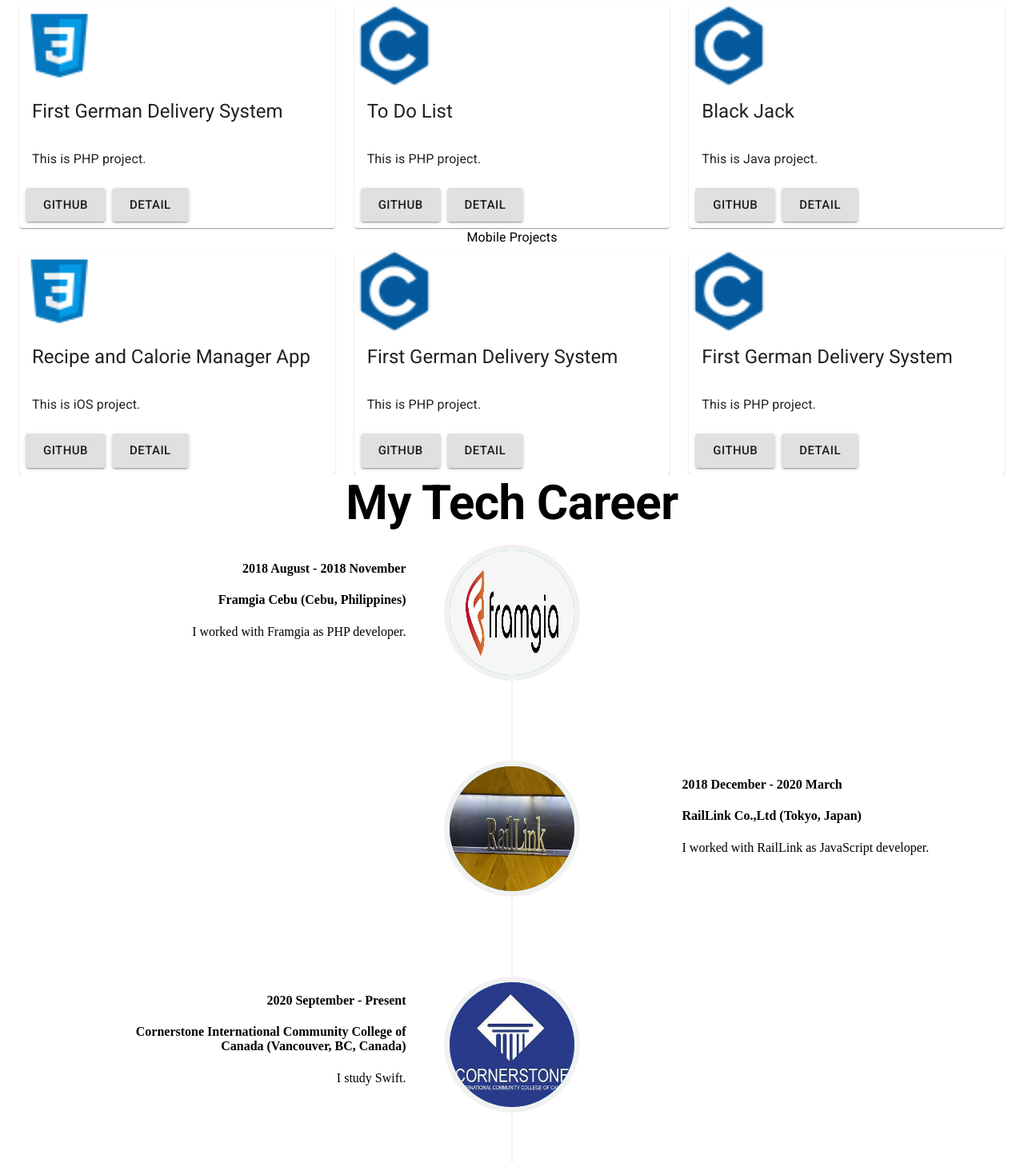
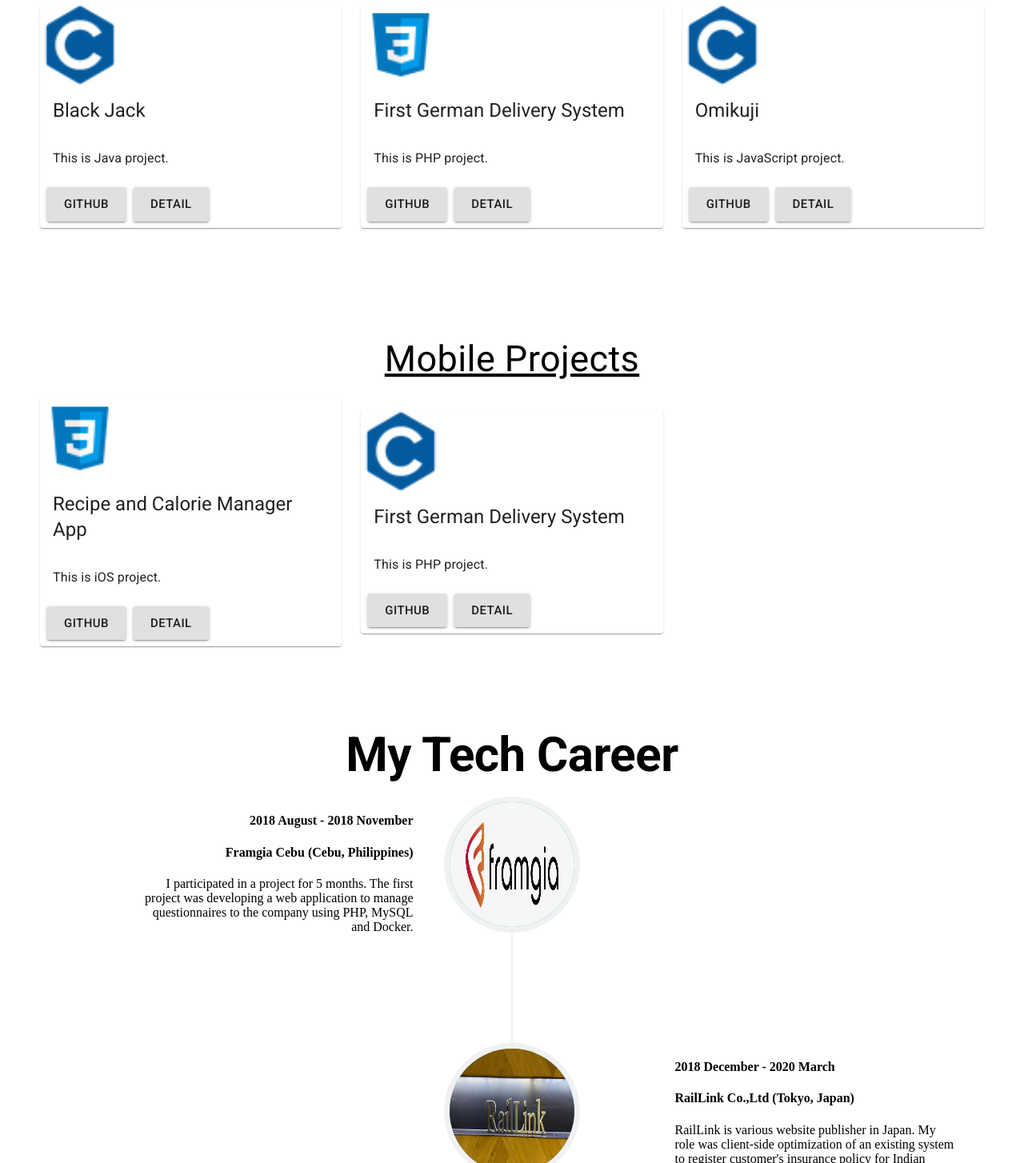
Before and after one commit to wangkalbi-gernessen/next-portfolio-website, a Next.js app: page / in a window 1280 px wide. Shown: the part 996-2450 px from the top of the page at 80% size. Built offline with nearby package versions, Linux system fonts and the light colour scheme.

Commit message:
Add description on Career

```diff
--- a/components/Career.js
+++ b/components/Career.js
@@ -6,8 +6,7 @@ const useStyles = makeStyles({
     width: "100%",
     height: "100%",
     backgroundColor:"#ffffff",
-    overflow: "hidden",
-    paddingBottom: "100px"
+    padding: "50px"
   },
   title: {
     fontWeight: 700
@@ -42,7 +41,7 @@ const Career = () => {
                 <h4>Framgia Cebu (Cebu, Philippines)</h4>
               </div>
               <div className="timeline-body">
-                <p>I worked with Framgia as PHP developer.</p>
+                <p>I participated in a project for 5 months. The first project was developing a web application to manage questionnaires to the company using PHP, MySQL and Docker.</p>
               </div>
             </div>
           </li>
@@ -56,7 +55,7 @@ const Career = () => {
                 <h4>RailLink Co.,Ltd (Tokyo, Japan)</h4>
               </div>
               <div className="timeline-body">
-                <p>I worked with RailLink as JavaScript developer.</p>
+                <p>RailLink is various website publisher in Japan. My role was client-side optimization of an existing system to register customer's insurance policy for Indian clients. For one and half year, I worked with a team of 10 System Engineers using HTML5, CSS3,  JavaScript and the company’s own framework,  mainly tested the system and performed user testing and troubleshooting.</p>
               </div>
             </div>
           </li>
@@ -70,7 +69,7 @@ const Career = () => {
                 <h4>Cornerstone International Community College of Canada (Vancouver, BC, Canada)  </h4>
               </div>
               <div className="timeline-body">
-                <p>I study Swift.</p>
+                <p>I studied web and mobile software development for 1 years. The curriculum was mainly fundamental programming languages for developments and data structure. 1st year : learned knowledge of fundamental programming.</p>
               </div>
             </div>
           </li>
--- a/components/Footer.js
+++ b/components/Footer.js
@@ -15,7 +15,6 @@ const useStyles = makeStyles({
     height: '100%',
     display: 'flex',
     position: 'relative',
-    marginTop: '150px',
     justifyContent: 'flex-start',
     backgroundColor: "#fff"
   },
--- a/components/Main.js
+++ b/components/Main.js
@@ -7,22 +7,13 @@ import EmailIcon from '@material-ui/icons/Email';
 import CallIcon from '@material-ui/icons/Call';
 import FacebookIcon from '@material-ui/icons/Facebook';
 import InstagramIcon from '@material-ui/icons/Instagram';
-import zIndex from '@material-ui/core/styles/zIndex';
 
 const useStyles = makeStyles({
   mainContent: {
     width: "100%",
-    height: "100vh",
-    overflow: "hidden",
-    // backgroundColor: "linear-gradient(124deg, #ff2400, #e81d1d, #e8b71d, #e3e81d, #1de840, #1ddde8, #2b1de8, #dd00f3, #dd00f3)",
-    // backgroundSize: "1800% 1800%",
-    // WebkitAnimation: "rainbow 18s ease infinite",
-    // zAnimation: "rainbow 18s ease infinite",
-    // oAnimation: "rainbow 18s ease infinite",
-    // animation: "ranbow 18s ease infinite",
-    // "@-webkit-keyframes rainbow": {
-
-    // }
+    height: "87vh",
+    margin: 0,
+    padding: 0,
   },
   introduction: {
     paddingTop: "100px",
--- a/components/Projects.js
+++ b/components/Projects.js
@@ -8,8 +8,7 @@ const useStyles = makeStyles({
     width: "100%",
     height: "100%",
     backgroundColor: "white",
-    overflow: "hidden",
-    backgroundColor: "white"
+    padding: "50px"
   },
   title: {
     fontWeight: "700"
@@ -24,8 +23,8 @@ const useStyles = makeStyles({
     justifyContent: "center"
   },
   paper: {
-    width: "60%",
-    height: "60%",
+    width: "100%",
+    height: "100%",
     boxShadow: "5px 10px red",
     backgroundColor: "white",
     border: "2px solid #000"
@@ -36,12 +35,22 @@ const Projects = () => {
   const [open, setOpen] = useState(false);
   const [selectedProject, setSelectedProject] = useState(null);
 
-  const handleOpen = (web) => {
+  const webHandleOpen = (web) => {
     setSelectedProject(web);
     setOpen(true);
   };
 
-  const handleClose = () => {
+  const webHandleClose = () => {
+    setSelectedProject(null);
+    setOpen(false);
+  };
+
+  const mobileHandleOpen = (mobile) => {
+    setSelectedProject(mobile);
+    setOpen(true);
+  };
+
+  const mobileHandleClose = () => {
     setSelectedProject(null);
     setOpen(false);
   };
@@ -49,24 +58,23 @@ const Projects = () => {
   const classes = useStyles();
 
   const webs = [
-    {id: 1, title: "First German Delivery System", content: "This is PHP project.", source: "GitHub", sourceHref: "https://github.com/wangkalbi-gernessen/FirstGermanDeliverySystem", detail: "Detail", image: "/css.png"},
-    {id: 2, title: "To Do List", content: "This is PHP project.", source: "GitHub", sourceHref: "https://github.com/wangkalbi-gernessen/JavaScript_Omikuji", detail: "Detail", image: "/c.png"},
-    {id: 3, title: "Black Jack", content: "This is Java project.", source: "GitHub", sourceHref: "https://github.com/wangkalbi-gernessen/JavaScript_Omikuji", detail: "Detail", image: "/c.png"},
+    {id: 1, title: "Black Jack", content: "This is Java project.", source: "GitHub", sourceHref: "ihttps://github.com/YumiMachino/Group1_BlackJack", detail: "Detail", image: "/c.png"},
+    {id: 2, title: "First German Delivery System", content: "This is PHP project.", source: "GitHub", sourceHref: "https://github.com/wangkalbi-gernessen/FirstGermanDeliverySystem", detail: "Detail", image: "/css.png"},
+    {id: 3, title: "Omikuji", content: "This is JavaScript project.", source: "GitHub", sourceHref: "https://github.com/wangkalbi-gernessen/JavaScript_Omikuji", detail: "Detail", image: "/c.png"},
   ];
 
   const mobiles = [
     {id: 1, title: "Recipe and Calorie Manager App", content: "This is iOS project.", source: "GitHub", sourceHref: "https://github.com/Chihori-Suzuki/Recipe-and-Calorie-Manager-App", detail: "Detail", image: "/css.png"},
-    {id: 2, title: "First German Delivery System", content: "This is PHP project.", source: "GitHub", detail: "Detail", image: "/c.png"},
-    {id: 3, title: "First German Delivery System", content: "This is PHP project.", source: "GitHub", detail: "Detail", image: "/c.png"},
+    {id: 2, title: "First German Delivery System", content: "This is PHP project.", source: "GitHub", sourceHref: "https://github.com/Chihori-Suzuki/Recipe-and-Calorie-Manager-App", detail: "Detail", image: "/c.png"},
   ];
 
   return (
     <Container className={classes.content} id="projects">
       <Typography align="center" gutterBottom="true" variant="h2" className={classes.title}>PROJECTS</Typography>
-      <Typography align="center" gutterBottom="true" variants="h2">Web Projects</Typography>
+      <Typography align="center" gutterBottom="true" variants="h2" style={{fontSize:"45px", textDecoration: "underline"}}>Web Projects</Typography>
       <Grid container spacing={3} direction="row" justify="evenly-between" alignItems="center">
         { webs.map ((web) => (
-        <Grid item xs={4} id={web.id}>
+        <Grid item xs={4} id={web.id} style={{marginBottom: "30px"}}>
           <Card>
             <CardMedia image={web.image} className={classes.images} />
             <CardHeader title={web.title} />
@@ -75,19 +83,19 @@ const Projects = () => {
             </CardContent>
             <CardActions>
               <Button href={web.sourceHref} size="large" variant="contained">{web.source}</Button>
-              <Button size="large" variant="contained" onClick={() => handleOpen(web)}>{web.detail}</Button>
+              <Button size="large" variant="contained" onClick={() => webHandleOpen(web)}>{web.detail}</Button>
             </CardActions>
           </Card>
         </Grid>
         ))}
-        <Modal open={open} onClose={handleClose} className={classes.modal}>
+        <Modal open={open} onClose={webHandleClose} className={classes.modal}>
         <Container className={classes.paper}>
           <Typography>{selectedProject && selectedProject.title}</Typography>
-          <Button onClick={handleClose} variant="contained" color="secondary">Close window</Button>
+          <Button onClick={webHandleClose} variant="contained" color="secondary">Close window</Button>
         </Container>
       </Modal>
       </Grid>
-      <Typography align="center" gutterBottom="true" variants="h1">Mobile Projects</Typography>
+      <Typography align="center" gutterBottom="true" variants="h1" style={{fontSize:"45px", textDecoration: "underline", marginTop: "100px"}}>Mobile Projects</Typography>
       <Grid container spacing={3} direction="row" justify="evenly-between" alignItems="center">
         { mobiles.map ((mobile) => (
         <Grid item xs={4}>
@@ -99,18 +107,18 @@ const Projects = () => {
             </CardContent>
             <CardActions>
               <Button href={mobile.sourceHref} size="large" variant="contained">{mobile.source}</Button>
-              <Button size="large" variant="contained" onClick={handleOpen}>{mobile.detail}</Button>
+              <Button size="large" variant="contained" onClick={() => mobileHandleOpen(mobile)}>{mobile.detail}</Button>
             </CardActions>
           </Card>
         </Grid>
         ))}
+        <Modal open={open} onClose={mobileHandleClose} className={classes.modal}>
+        <Container className={classes.paper}>
+          <Typography>{selectedProject && selectedProject.title}</Typography>
+          <Button onClick={mobileHandleClose} variant="contained" color="secondary">Close window</Button>
+        </Container>
+      </Modal>
       </Grid>
-      {/* <Modal open={open} onClose={handleClose} className={classes.modal}>
-        <Container className={classes.paper}>
-          <Typography>Mobile</Typography>
-          <Button onClick={handleClose} variant="contained" color="secondary">Close window</Button>
-        </Container>
-      </Modal> */}
     </Container>
   );
 }
--- a/components/Skills.js
+++ b/components/Skills.js
@@ -3,10 +3,10 @@ import { makeStyles, Typography } from '@material-ui/core';
 
 const useStyles = makeStyles({
   content: {
-    // margin: "10px",
-    height: "100vh",
+    height: "100%",
     width: "100%",
-    backgroundColor: "#fff"
+    backgroundColor: "#fff",
+    padding: "50px"
   },
   title: {
     fontWeight: "700"
@@ -17,7 +17,6 @@ const useStyles = makeStyles({
     backgroundColor: "white",
     padding: "20px",
     height: "100%",
-    overflow: "scroll",
     border: "1px solid gray",
     boxShadow: "1px 1px gray"
   },
--- a/pages/index.js
+++ b/pages/index.js
@@ -7,19 +7,16 @@ import Projects from '../components/Projects';
 import Career from '../components/Career';
 import Skills from '../components/Skills';
 import Footer from '../components/Footer';
-// import { BrowserRouter as Router } from 'react-router-dom';
 
 export default function Home() {
   return (
     <div className="app">
-      {/* <Router> */}
       <Navbar />
       <Main />
       <Projects />
       <Career />
       <Skills />
       <Footer />
-      {/* </Router> */}
     </div>
   )
 }
--- a/styles/globals.css
+++ b/styles/globals.css
@@ -5,35 +5,22 @@ width:100%;
 height: 100%;
 margin: 0;
 padding: 0;
-background-color: #ffffff;
 background: linear-gradient(124deg, #ff2400, #e81d1d, #e8b71d, #e3e81d, #1de840, #1ddde8, #2b1de8, #dd00f3, #dd00f3);
-background-size: 1800% 1800%;
-
--webkit-animation: rainbow 18s ease infinite;
--z-animation: rainbow 18s ease infinite;
--o-animation: rainbow 18s ease infinite;
-  animation: rainbow 18s ease infinite;
+background-size: 1200% 1200%;
+-webkit-animation: rainbow 30s ease infinite;
+animation: rainbow 30s ease infinite;
 }
 
 @-webkit-keyframes rainbow {
-  0%{background-position:0% 82%}
-  50%{background-position:100% 19%}
-  100%{background-position:0% 82%}
+  0% {background-position:0% 50%}
+  50% {background-position:100% 50%}
+  100% {background-position:0% 50%}
 }
-@-moz-keyframes rainbow {
-  0%{background-position:0% 82%}
-  50%{background-position:100% 19%}
-  100%{background-position:0% 82%}
-}
-@-o-keyframes rainbow {
-  0%{background-position:0% 82%}
-  50%{background-position:100% 19%}
-  100%{background-position:0% 82%}
-}
+
 @keyframes rainbow {
-  0%{background-position:0% 82%}
-  50%{background-position:100% 19%}
-  100%{background-position:0% 82%}
+  0% {background-position:0% 50%}
+  50% {background-position:100% 50%}
+  100% {background-position:0% 50%}
 }
 
 .timeline {
```
Lines whose indentation alone changed are shown as unchanged.
